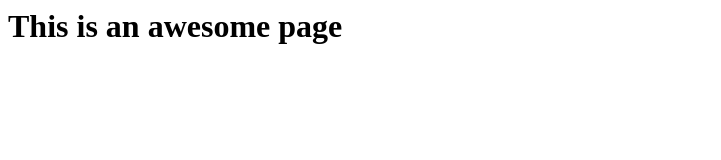
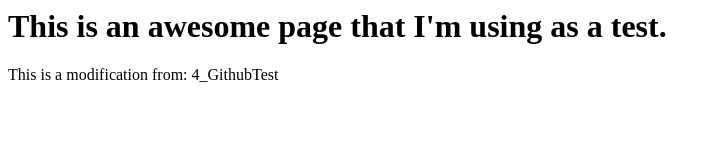
Before and after one commit to adoublen/test1, a plain HTML site: page index.html in a window 1280 px wide. Shown: the whole page, without its empty margins (0-721 px from the left). Drawn offline with Linux system fonts and the light colour scheme.

Commit message:
modified index.html

```diff
--- a/index.html
+++ b/index.html
@@ -1,8 +1,10 @@
 <html>
 <head>
-	<title>Awesome sauce</title>
+	<title>Testing Github</title>
 </head>
 <body>
-	<h1>This is an awesome page</h1>
+	<h1>This is an awesome page that I'm using as a test.</h1>
+	<p>This is a modification from: 4_GithubTest</p>
+
 </body>
 </html>
```
